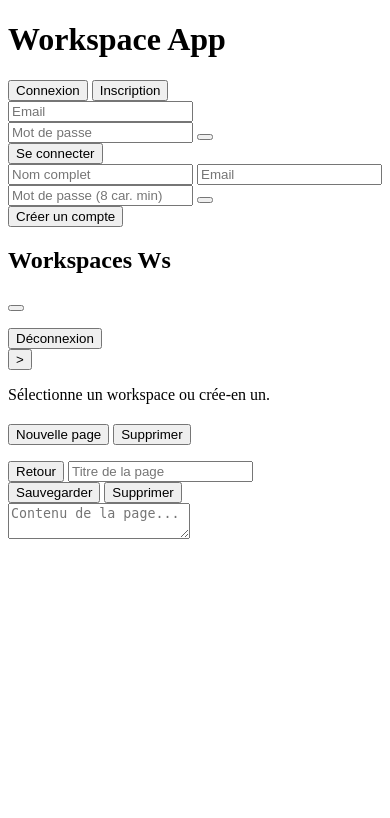
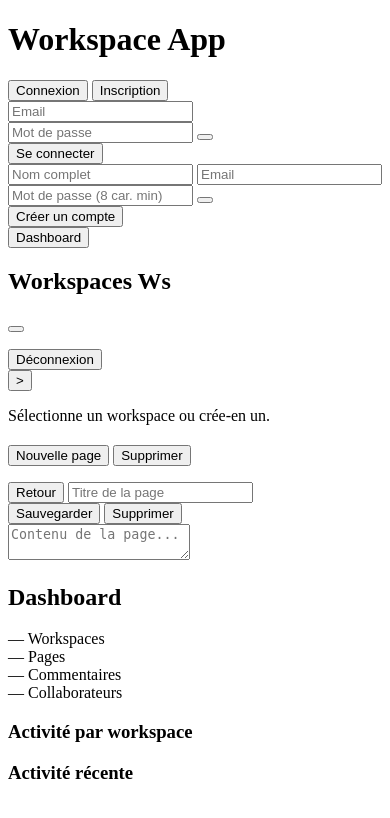
Before and after one commit to rommy-dev/workspace-app, a PHP site: page / in a window 390 px wide. Shown: the top 818 px of the page. Run offline with PHP 8.4, Linux system fonts and the light colour scheme.

Commit message:
feat: add dashboard view with statistics and activity tracking
- Add dashboard navigation link in sidebar
- Implement dashboard view with global statistics grid
- Add workspace activity section with progress bars
- Include recent activity feed with unified timeline
- Style sidebar navigation and dashboard components
- Add responsive grid layout for stat cards
- Implement activity item styling with icons and metadata
- Support workspace-level statistics visualization

```diff
--- a/frontend/index.html
+++ b/frontend/index.html
@@ -64,6 +64,11 @@
       </div>
 
       <div id="sidebar-header">
+        <button id="dashboard-btn" class="sidebar-link">
+          <i data-lucide="layout-dashboard" class="icon"></i>
+          Dashboard
+        </button>
+        <div class="workspace-sidebar-header">
           <h2>
             <span class="label-full">Workspaces</span>
             <span class="label-short">Ws</span>
@@ -71,6 +76,7 @@
           <button id="new-workspace-btn">
             <i data-lucide="plus" class="icon"></i>
           </button>
+        </div>
       </div>
 
       <ul id="workspace-list"></ul>
@@ -135,6 +141,39 @@
         <textarea id="page-content-input" placeholder="Contenu de la page..."></textarea>
       </div>
 
+      <!-- Vue dashboard -->
+      <div id="dashboard-view" class="hidden">
+        <h2 class="view-title">Dashboard</h2>
+
+        <!-- Stats globales -->
+        <div id="stats-grid">
+          <div class="stat-card">
+            <span class="stat-value" id="stat-workspaces">—</span>
+            <span class="stat-label">Workspaces</span>
+          </div>
+          <div class="stat-card">
+            <span class="stat-value" id="stat-pages">—</span>
+            <span class="stat-label">Pages</span>
+          </div>
+          <div class="stat-card">
+            <span class="stat-value" id="stat-comments">—</span>
+            <span class="stat-label">Commentaires</span>
+          </div>
+          <div class="stat-card">
+            <span class="stat-value" id="stat-collaborators">—</span>
+            <span class="stat-label">Collaborateurs</span>
+          </div>
+        </div>
+
+        <!-- Workspaces les plus actifs -->
+        <h3 class="section-title">Activité par workspace</h3>
+        <div id="workspace-stats-list"></div>
+
+        <!-- Activité récente -->
+        <h3 class="section-title">Activité récente</h3>
+        <ul id="activity-feed"></ul>
+      </div>
+
     </main>
   </div>
 
```
Also changed, not shown: frontend/css/style.css (+95 -1 lines). Lines whose indentation alone changed are shown as unchanged.
